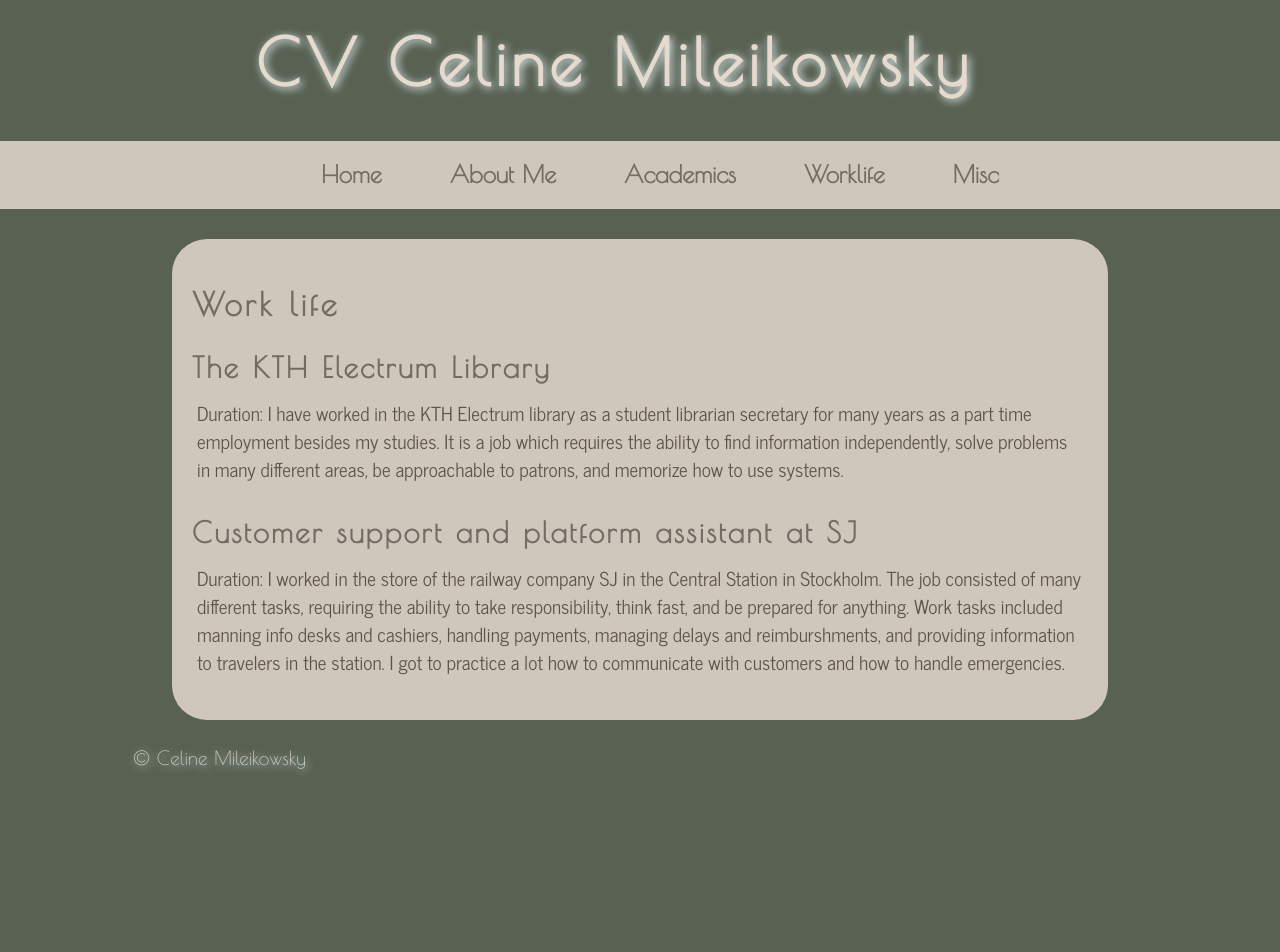
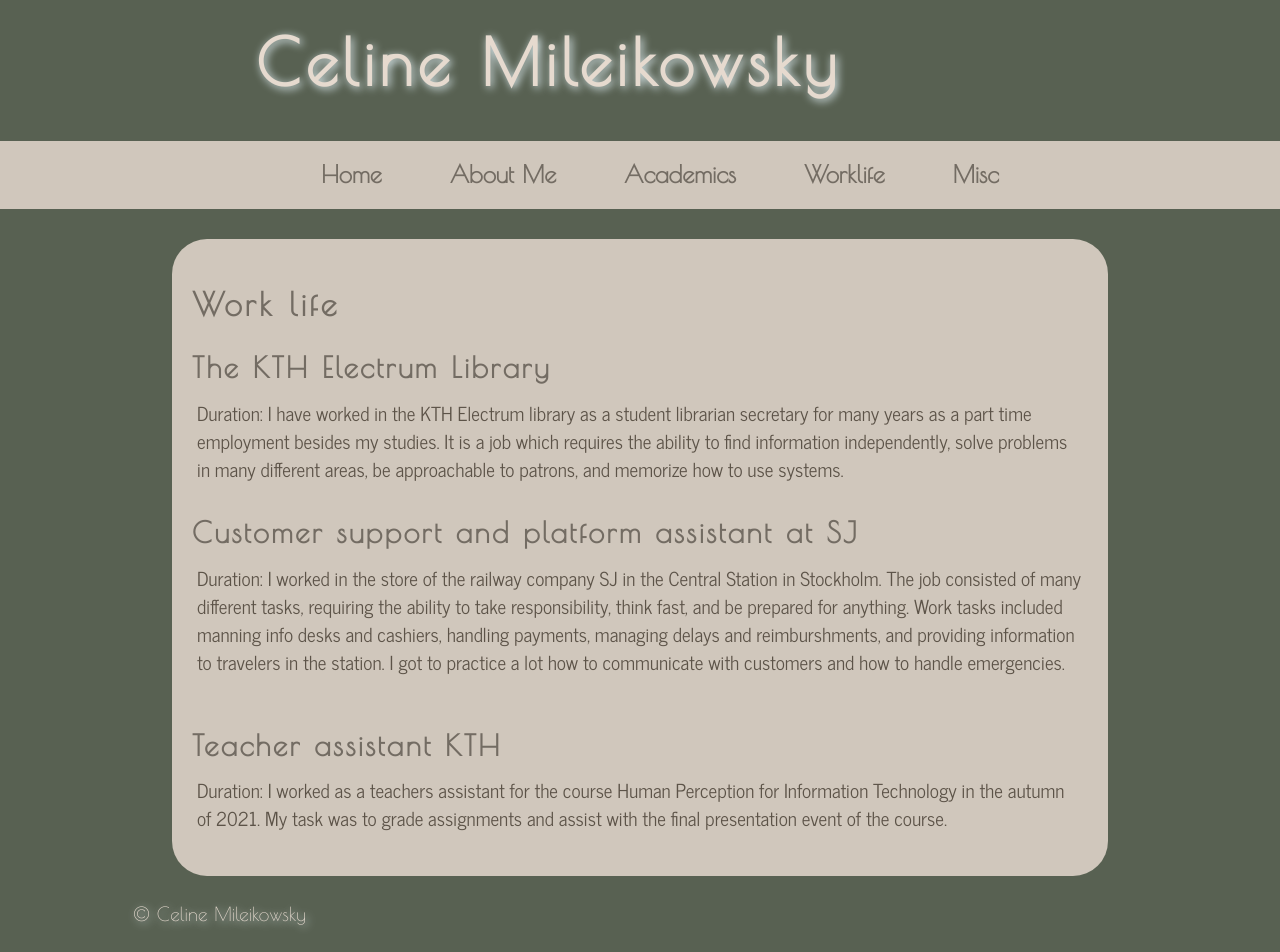
Before and after one commit to celmil/cv, a plain HTML site: page html/worklife.html in a window 1280 px wide. Before the commit the page ends 800 px from the top, so only its background shows below. Drawn offline with Linux system fonts and the light colour scheme.

Commit message:
updated h1, text in work

```diff
--- a/html/worklife.html
+++ b/html/worklife.html
@@ -11,7 +11,7 @@
 
     <body>
         <header>
-        <h1>CV Celine Mileikowsky</h1>
+        <h1>Celine Mileikowsky</h1>
         </header>
 
       <nav>
@@ -47,6 +47,17 @@
 
         </section>
 
+        <section id="teacherassistant">
+          <h3>Teacher assistant KTH</h3>
+
+            <p>
+              Duration:
+              I worked as a teachers assistant for the course Human Perception for Information Technology in the autumn of 2021. My task was to grade assignments and assist with the final presentation event of the course.
+
+            </p>
+
+        </section>
+
 
 
 
```
Also changed, not shown: html/about.html (+1 -1 lines), html/academics.html (+1 -1 lines), html/misc.html (+1 -1 lines), index.html (+1 -5 lines).
